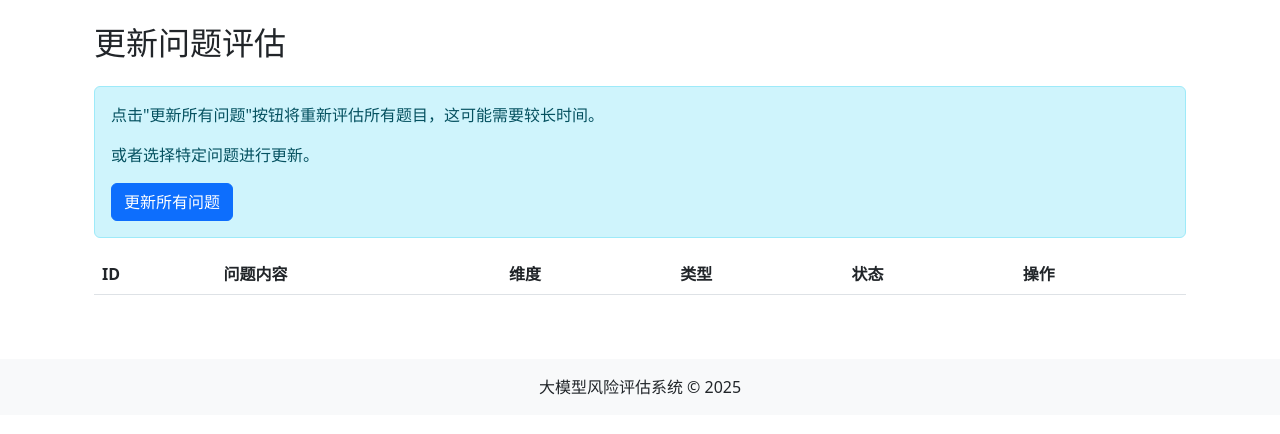
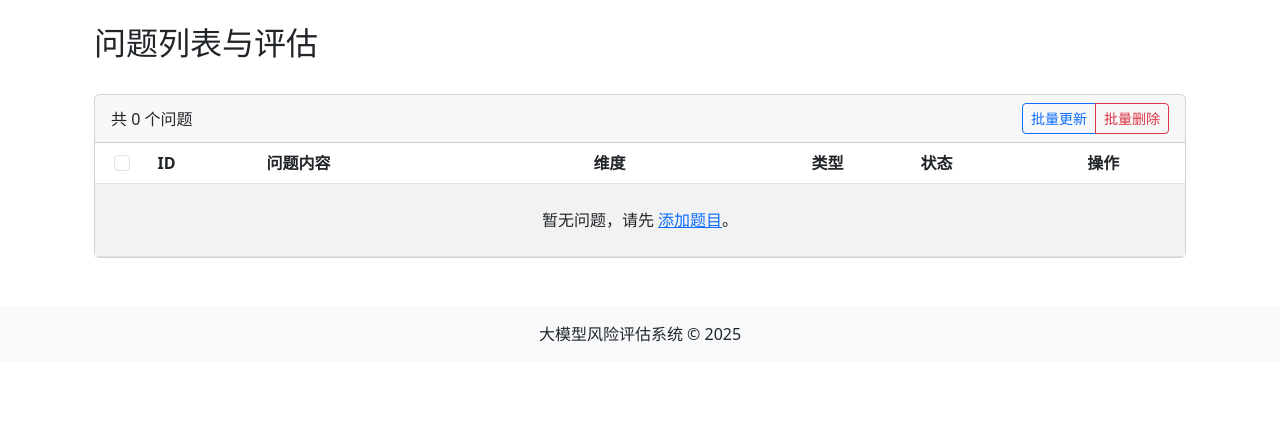
Before and after one commit to Gammasviel/NewFieldWork, a Flask app: page /question/update in a window 1280 px wide. Shown: the part 56-490 px from the top of the page. Run offline with Flask 3, Linux system fonts and the light colour scheme; lists and menus that the app fills with data are empty.

Commit message:
questions

```diff
--- a/models.py
+++ b/models.py
@@ -36,6 +36,7 @@ class Question(db.Model):
         back_populates='questions',
         foreign_keys=[dimension_id]
     )
+    answers = db.relationship('Answer', back_populates='question', cascade="all, delete-orphan")
 
     def __repr__(self):
         return f'<Question {self.id}: {self.content[:50]}>'
@@ -47,7 +48,8 @@ class Answer(db.Model):
     content = db.Column(db.Text, nullable=False)
     timestamp = db.Column(db.DateTime, default=db.func.current_timestamp())
 
-    question = db.relationship('Question', backref='answers')
+    question = db.relationship('Question', back_populates='answers')
+    ratings = db.relationship('Rating', back_populates='answer', cascade="all, delete-orphan")
     llm = db.relationship('LLM', backref='answers')  # 确保有这个关系
 
     def __repr__(self):
@@ -61,7 +63,7 @@ class Rating(db.Model):
     comment = db.Column(db.Text)
     timestamp = db.Column(db.DateTime, default=db.func.current_timestamp())
 
-    answer = db.relationship('Answer', backref='ratings')
+    answer = db.relationship('Answer', back_populates='ratings')
     llm = db.relationship('LLM', backref='ratings')  # 新增关系
 
     def __repr__(self):
--- a/routes/questions.py
+++ b/routes/questions.py
@@ -1,7 +1,9 @@
+# .\routes\questions.py
+
 from flask import render_template, Blueprint, flash, redirect, url_for, request, jsonify
 from forms import QuestionForm
 from models import db, Dimension, Question, Answer, Rating
-from utils import process_question, process_all_questions
+from utils import process_question
 import threading
 
 questions_bp = Blueprint('questions', __name__, url_prefix='/question')
@@ -10,12 +12,9 @@ questions_bp = Blueprint('questions', __name__, url_prefix='/question')
 def add_question():
     form = QuestionForm()
 
-    # 1. 始终填充一级维度的选项
     level1_dims = Dimension.query.filter_by(level=1).order_by(Dimension.name).all()
     form.level1.choices = [(d.id, d.name) for d in level1_dims]
 
-    # 2. 如果是POST请求（即表单已提交），则根据提交的数据填充二级和三级选项
-    #    这是为了在验证失败时，能够正确回显用户的选择
     if request.method == 'POST':
         level1_id = form.level1.data
         if level1_id:
@@ -31,17 +30,14 @@ def add_question():
         else:
             form.level3.choices = []
     else:
-        # 3. 如果是GET请求（首次加载页面），则二级和三级选项为空，等待用户选择
         form.level2.choices = []
         form.level3.choices = []
 
-    # 4. 为所有下拉菜单添加默认的提示选项
     form.level1.choices.insert(0, ('', '请选择一级维度'))
     form.level2.choices.insert(0, ('', '请选择二级维度'))
     form.level3.choices.insert(0, ('', '请选择三级维度'))
 
     if form.validate_on_submit():
-        # 创建新问题
         new_question = Question(
             dimension_id=int(form.level3.data),
             question_type=form.question_type.data,
@@ -53,28 +49,22 @@ def add_question():
         flash('题目添加成功', 'success')
         return redirect(url_for('index.index'))
 
-    # 注意：我们不再需要向模板传递 dimension_options 字典
     return render_template('add_question.html', form=form)
 
 
 @questions_bp.route('/update', methods=['GET', 'POST'])
 def update_questions():
+    # 注意：这个路由现在也处理来自旧 'update-all' 按钮的POST请求
     if request.method == 'POST':
         question_id = request.form.get('question_id')
         if question_id:
-            # 在后台线程中处理单个问题
             thread = threading.Thread(target=process_question, args=(question_id,))
             thread.start()
             return jsonify({'status': 'processing', 'question_id': question_id})
-        else:
-            # 处理所有问题
-            thread = threading.Thread(target=process_all_questions)
-            thread.start()
-            return jsonify({'status': 'processing_all'})
 
-    # 获取所有问题
-    questions = Question.query.all()
+    questions = Question.query.order_by(Question.id.desc()).all()
     return render_template('update_questions.html', questions=questions)
+
 
 @questions_bp.route('/<int:question_id>')
 def question_detail(question_id):
@@ -85,3 +75,43 @@ def question_detail(question_id):
     ).all()
 
     return render_template('question_detail.html', question=question, answers=answers)
+
+
+@questions_bp.route('/delete/<int:question_id>', methods=['POST'])
+def delete_question(question_id):
+    """处理单个问题的删除"""
+    question = Question.query.get_or_404(question_id)
+    db.session.delete(question)
+    db.session.commit()
+    flash(f'题目 ID:{question.id} 已被成功删除。', 'success')
+
+    return redirect(url_for('questions.update_questions'))
+
+
+@questions_bp.route('/bulk_action', methods=['POST'])
+def bulk_action():
+    """处理批量操作（更新或删除）"""
+    action = request.form.get('action')
+    question_ids = request.form.getlist('question_ids')
+
+    if not question_ids:
+        flash('没有选择任何题目。', 'warning')
+        return redirect(url_for('questions.update_questions'))
+
+    if action == 'update':
+        for qid in question_ids:
+            # 为每个问题启动一个后台更新线程
+            thread = threading.Thread(target=process_question, args=(int(qid),))
+            thread.start()
+        flash(f'已开始在后台更新 {len(question_ids)} 个选定的问题。', 'info')
+
+    elif action == 'delete':
+        # 批量删除
+        Question.query.filter(Question.id.in_(question_ids)).delete(synchronize_session=False)
+        db.session.commit()
+        flash(f'已成功删除 {len(question_ids)} 个选定的问题。', 'success')
+
+    else:
+        flash('无效操作。', 'danger')
+
+    return redirect(url_for('questions.update_questions'))
--- a/templates/update_questions.html
+++ b/templates/update_questions.html
@@ -2,45 +2,61 @@
 
 {% block content %}
 <div class="container">
-    <h2 class="mb-4">更新问题评估</h2>
-
-    <div class="alert alert-info">
-        <p>点击"更新所有问题"按钮将重新评估所有题目，这可能需要较长时间。</p>
-        <p>或者选择特定问题进行更新。</p>
-        <button id="update-all" class="btn btn-primary">更新所有问题</button>
+    <div class="d-flex justify-content-between align-items-center mb-4">
+        <h2>问题列表与评估</h2>
     </div>
 
+    <!-- 唯一的表单，用于所有操作 -->
+    <form method="POST" id="bulk-action-form">
+        <div class="card">
+            <div class="card-header d-flex justify-content-between align-items-center">
+                <span>共 {{ questions|length }} 个问题</span>
+                <div class="btn-group" role="group">
+                    <!-- 批量更新按钮，提交到 bulk_action -->
+                    <button type="submit" name="action" value="update" formaction="{{ url_for('questions.bulk_action') }}" class="btn btn-sm btn-outline-primary">
+                        <i class="bi bi-arrow-repeat"></i> 批量更新
+                    </button>
+                    <!-- 批量删除按钮，提交到 bulk_action -->
+                    <button type="submit" name="action" value="delete" formaction="{{ url_for('questions.bulk_action') }}" class="btn btn-sm btn-outline-danger" id="bulk-delete-btn">
+                        <i class="bi bi-trash"></i> 批量删除
+                    </button>
+                </div>
+            </div>
             <div class="table-responsive">
-        <table class="table table-striped table-hover">
+                <table class="table table-striped table-hover mb-0">
                     <thead>
                         <tr>
-                    <th>ID</th>
+                            <th class="text-center" style="width: 5%;">
+                                <input class="form-check-input" type="checkbox" id="select-all">
+                            </th>
+                            <th style="width: 10%;">ID</th>
                             <th>问题内容</th>
-                    <th>维度</th>
-                    <th>类型</th>
-                    <th>状态</th>
-                    <th>操作</th>
+                            <th style="width: 20%;">维度</th>
+                            <th style="width: 10%;">类型</th>
+                            <th style="width: 10%;">状态</th>
+                            <th style="width: 15%;" class="text-center">操作</th>
                         </tr>
                     </thead>
                     <tbody>
                         {% for question in questions %}
-                <tr>
+                        <tr id="question-row-{{ question.id }}">
+                            <td class="text-center">
+                                <input class="form-check-input question-checkbox" type="checkbox" name="question_ids" value="{{ question.id }}">
+                            </td>
                             <td>{{ question.id }}</td>
-                    <td>{{ question.content[:50] }}{% if question.content|length > 50 %}...{% endif %}</td>
                             <td>
-                        {% set dim = question.dimension_ref %}
-                        {% if dim %}
-                            {% set dim_level2 = dim.parent_ref %}
-                            {% if dim_level2 %}
-                                {% set dim_level1 = dim_level2.parent_ref %}
-                                {% if dim_level1 %}
-                                    {{ dim_level1.name }} >
-                                {% endif %}
-                                {{ dim_level2.name }} >
-                            {% endif %}
-                            {{ dim.name }}
+                                <a href="{{ url_for('questions.question_detail', question_id=question.id) }}" class="text-decoration-none">
+                                    {{ question.content[:50] }}{% if question.content|length > 50 %}...{% endif %}
+                                </a>
+                            </td>
+                            <td>
+                                {% set dim = question.dimension %}
+                                {% if dim and dim.parent_ref and dim.parent_ref.parent_ref %}
+                                    <small>{{ dim.parent_ref.parent_ref.name }} > {{ dim.parent_ref.name }} > {{ dim.name }}</small>
+                                {% elif dim %}
+                                    <small>{{ dim.name }}</small>
                                 {% else %}
-                            未分配维度
+                                    <span class="text-muted small">未分配</span>
                                 {% endif %}
                             </td>
                             <td>
@@ -51,105 +67,103 @@
                                 {% endif %}
                             </td>
                             <td>
-                        {% if question.answers|length > 0 %}
-                        <span class="badge bg-success">已评估</span>
+                                <span class="badge {% if question.answers|length > 0 %}bg-success{% else %}bg-warning text-dark{% endif %}" id="status-{{ question.id }}">
+                                    {% if question.answers|length > 0 %}已评估{% else %}待评估{% endif %}
+                                </span>
+                            </td>
+                            <td class="text-center">
+                                <button type="button" class="btn btn-sm btn-outline-primary update-btn" data-id="{{ question.id }}">更新</button>
+
+                                <!-- 【修改点】单个删除按钮，使用 formaction 指向独立的删除路由 -->
+                                <button type="submit" class="btn btn-sm btn-outline-danger"
+                                        formaction="{{ url_for('questions.delete_question', question_id=question.id) }}"
+                                        onclick="return confirm('确定要永久删除这个问题吗？此操作不可撤销。');">删除</button>
+                            </td>
+                        </tr>
                         {% else %}
-                        <span class="badge bg-warning">待评估</span>
-                        {% endif %}
-                    </td>
-                    <td>
-                        <button class="btn btn-sm btn-outline-primary update-btn"
-                                data-id="{{ question.id }}">更新</button>
-                        <a href="{{ url_for('questions.question_detail', question_id=question.id) }}"
-                        class="btn btn-sm btn-outline-info">详情</a>
-                    </td>
+                        <tr>
+                            <td colspan="7" class="text-center py-4">暂无问题，请先 <a href="{{ url_for('questions.add_question') }}">添加题目</a>。</td>
                         </tr>
                         {% endfor %}
                     </tbody>
                 </table>
             </div>
         </div>
+    </form>
+</div>
 
+<!-- JavaScript 部分保持不变 -->
 <script>
 document.addEventListener('DOMContentLoaded', function() {
-    // 单个问题更新
+    // --- 单个问题更新逻辑 ---
     document.querySelectorAll('.update-btn').forEach(button => {
         button.addEventListener('click', function() {
             const questionId = this.getAttribute('data-id');
-            const row = this.closest('tr');
+            const statusBadge = document.getElementById('status-' + questionId);
 
-            // 更新按钮状态
             this.disabled = true;
-            this.textContent = '处理中...';
+            this.innerHTML = '<span class="spinner-border spinner-border-sm" role="status" aria-hidden="true"></span>';
+            if (statusBadge) {
+                statusBadge.className = 'badge bg-secondary';
+                statusBadge.textContent = '处理中';
+            }
 
-            // 发送AJAX请求
-            fetch('/update_questions', {
+            fetch("{{ url_for('questions.update_questions') }}", {
                 method: 'POST',
-                headers: {
-                    'Content-Type': 'application/x-www-form-urlencoded',
-                },
+                headers: { 'Content-Type': 'application/x-www-form-urlencoded' },
                 body: `question_id=${questionId}`
             })
             .then(response => response.json())
             .then(data => {
                 if (data.status === 'processing') {
-                    // 定期检查状态
-                    const checkStatus = setInterval(() => {
-                        fetch(`/question/${questionId}`)
-                            .then(response => response.text())
-                            .then(html => {
-                                const parser = new DOMParser();
-                                const doc = parser.parseFromString(html, 'text/html');
-                                const answers = doc.querySelectorAll('.answer-item');
-                                if (answers.length > 0) {
-                                    clearInterval(checkStatus);
-                                    // 更新状态显示
-                                    row.querySelector('.badge').className = 'badge bg-success';
-                                    row.querySelector('.badge').textContent = '已评估';
-                                    button.textContent = '完成';
                    setTimeout(() => {
-                                        button.disabled = false;
-                                        button.textContent = '更新';
-                                    }, 2000);
+                        this.disabled = false;
+                        this.innerHTML = '更新';
+                        if (statusBadge) {
+                            statusBadge.className = 'badge bg-success';
+                            statusBadge.textContent = '已评估';
                         }
-                            });
-                    }, 2000);
+                   }, 5000);
                 }
+            })
+            .catch(error => {
+                console.error('Error:', error);
+                this.disabled = false;
+                this.innerHTML = '更新';
             });
         });
     });
 
-    // 更新所有问题
-    document.getElementById('update-all').addEventListener('click', function() {
-        this.disabled = true;
-        this.textContent = '处理中，请等待...';
+    // --- 批量操作逻辑 ---
+    const selectAllCheckbox = document.getElementById('select-all');
+    const questionCheckboxes = document.querySelectorAll('.question-checkbox');
+    const bulkActionForm = document.getElementById('bulk-action-form');
 
-        fetch('/update_questions', {
-            method: 'POST',
-            headers: {
-                'Content-Type': 'application/x-www-form-urlencoded',
+    if(selectAllCheckbox) {
+        selectAllCheckbox.addEventListener('change', function() {
+            questionCheckboxes.forEach(checkbox => {
+                checkbox.checked = this.checked;
+            });
+        });
     }
-        })
-        .then(response => response.json())
-        .then(data => {
-            if (data.status === 'processing_all') {
-                // 定期检查状态
-                const checkStatus = setInterval(() => {
-                    fetch('/update_questions')
-                        .then(response => response.text())
-                        .then(html => {
-                            const parser = new DOMParser();
-                            const doc = parser.parseFromString(html, 'text/html');
-                            const pendingRows = doc.querySelectorAll('.badge.bg-warning');
-                            if (pendingRows.length === 0) {
-                                clearInterval(checkStatus);
-                                location.reload();
+
+    if(bulkActionForm){
+        bulkActionForm.addEventListener('submit', function(event) {
+            // 获取是哪个按钮触发了提交
+            const submitter = event.submitter;
+            if (submitter && submitter.value === 'delete') {
+                const selectedCount = document.querySelectorAll('.question-checkbox:checked').length;
+                if (selectedCount === 0) {
+                    alert('请至少选择一个问题进行删除。');
+                    event.preventDefault();
+                    return;
+                }
+                if (!confirm(`您确定要永久删除选中的 ${selectedCount} 个问题吗？此操作不可撤销。`)) {
+                    event.preventDefault();
+                }
             }
         });
-                }, 5000);
     }
-        });
-    });
 });
 </script>
 {% endblock %}
--- a/utils.py
+++ b/utils.py
@@ -6,7 +6,7 @@ from llm import clients
 
 def process_question(question_id):
     """处理单个问题：让所有AI模型回答并由其他模型评分"""
-    from app import app
+    from .app import app
     with app.app_context():
         question = db.session.get(Question, question_id)
         if not question:
```
Also changed, not shown: templates/question_detail.html (+32 -23 lines), instance/evaluation.db. Lines whose indentation alone changed are shown as unchanged.
